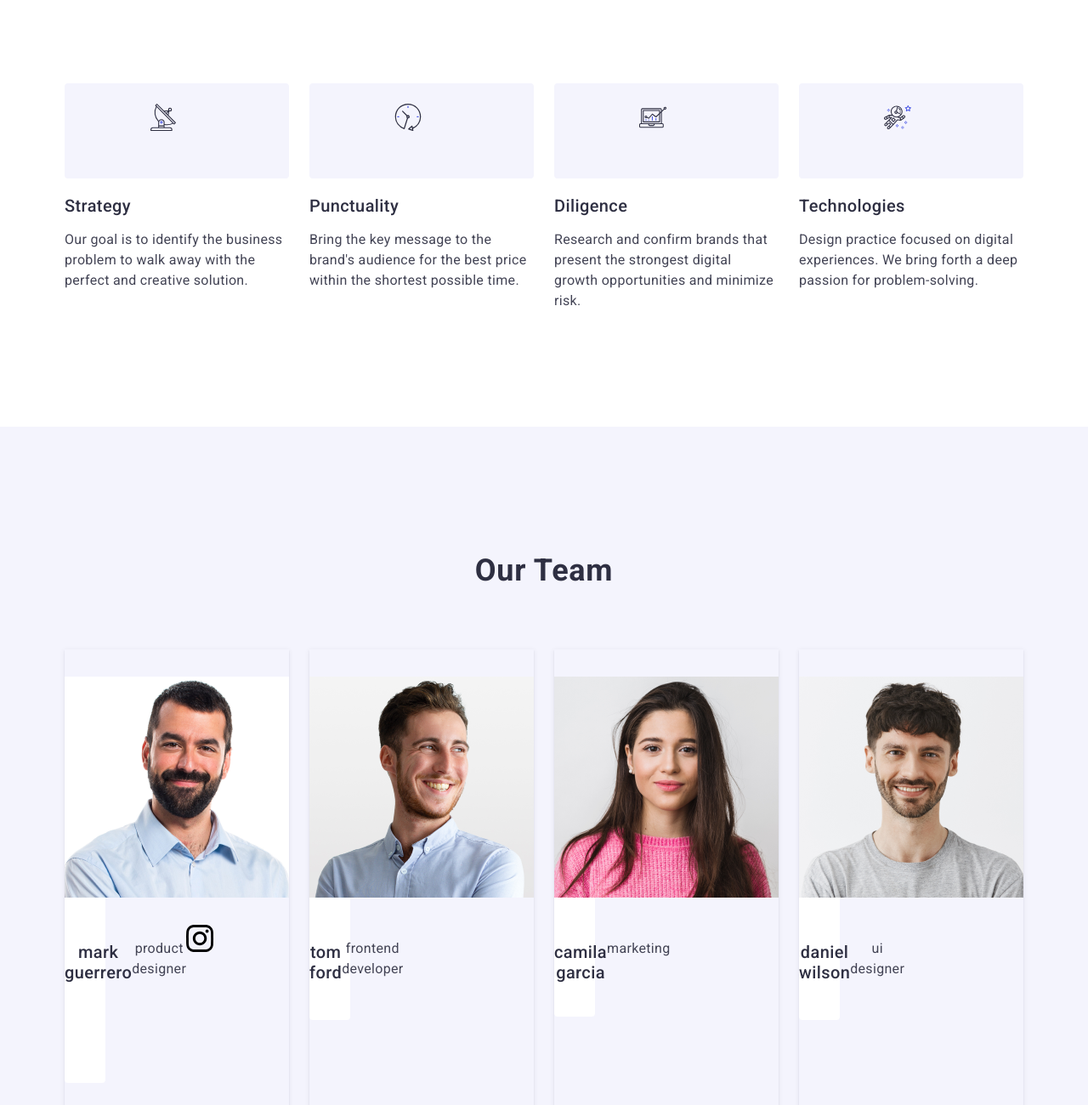
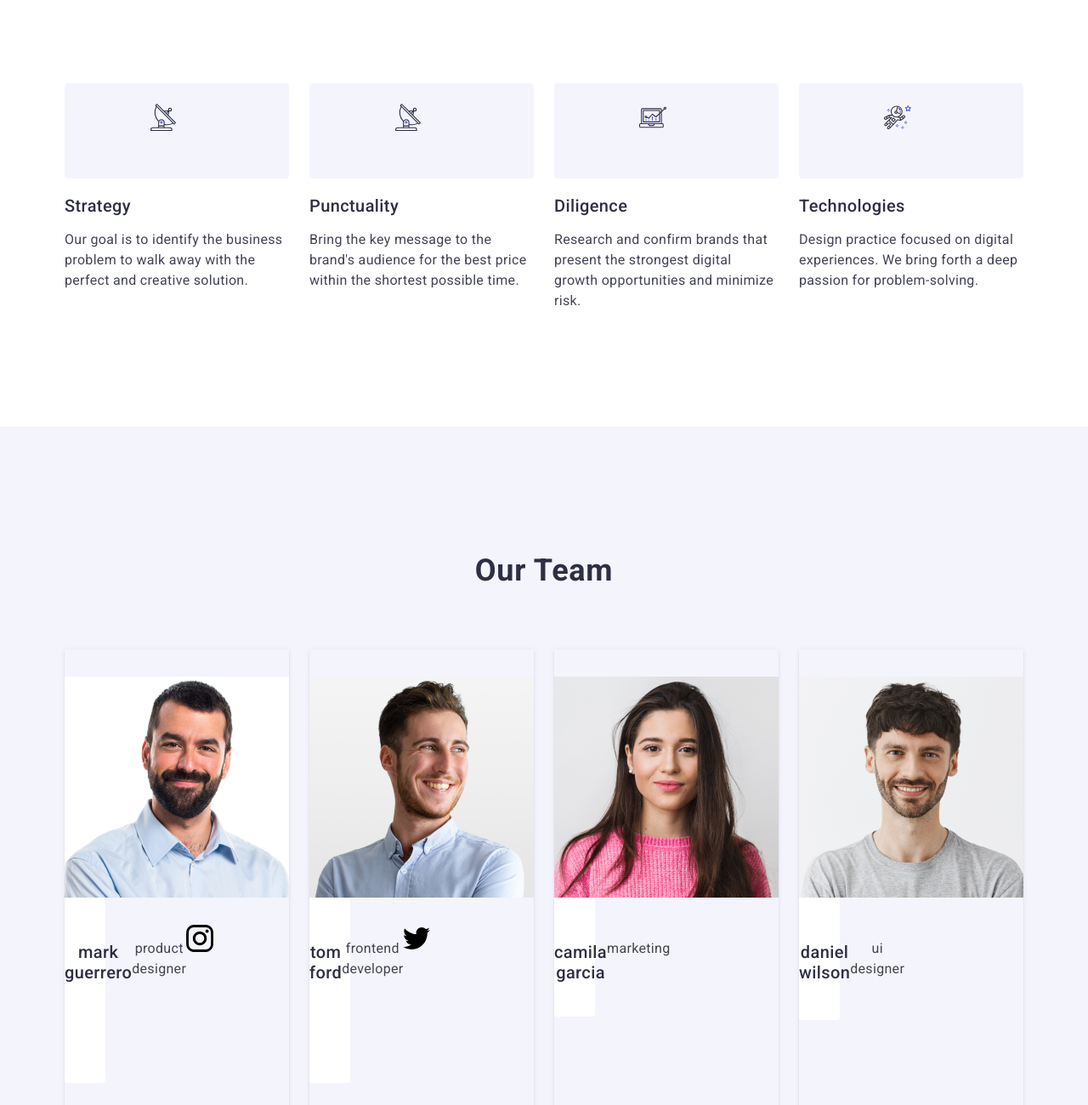
Before and after one commit to YaliLiza/goit-markup-hw-06, a plain HTML site: page index.html in a window 1280 px wide. Shown: the part 740-2040 px from the top of the page at 85% size. Drawn offline with nearby package versions, Linux system fonts and the light colour scheme.

Commit message:
Update index.html

```diff
--- a/index.html
+++ b/index.html
@@ -100,14 +100,21 @@
 
                 <li class="li-benefits">
                     <div class="div-benefits">
+
                         <svg width="64" height="64">
-                        <path fill="#2e2f42"
-                            d="M31.297 15.301C31.295 6.849 24.442-.002 15.989 0S.686 6.855.688 15.308a15.304 15.304 0 0 0 10.649 14.576.662.662 0 0 0 .529-.065.637.637 0 0 0 .283-.356l3.865-12.25a1.912 1.912 0 1 0-.84-3.635l-5.106-5.107a.637.637 0 0 0-.902.902l5.103 5.109a1.876 1.876 0 0 0 .536 2.309l-3.683 11.673C3.844 25.783.118 17.71 2.799 10.432S13.553-.572 20.831 2.109c7.278 2.681 11.004 10.754 8.323 18.032a14.042 14.042 0 0 1-7.462 7.973l-.398-1.874a.637.637 0 0 0-1.049-.344l-3.837 3.426a.637.637 0 0 0 .231 1.084l4.899 1.564a.638.638 0 0 0 .819-.74l-.391-1.839a15.255 15.255 0 0 0 9.329-14.089zm-15.305-.637a.638.638 0 1 1 0 1.277.638.638 0 0 1 0-1.277zm2.101 14.864 2.184-1.948.603 2.84-2.787-.892z"
-                            style="fill:var(--color1, #2e2f42)" />
-                        <path fill="#4d5ae5"
-                            d="M15.354 3.185V4.46a.638.638 0 1 0 1.276 0V3.185a.638.638 0 0 0-1.276 0zM3.876 14.664a.638.638 0 0 0 0 1.276h1.275a.638.638 0 1 0 0-1.276H3.876zM28.108 15.939a.638.638 0 1 0 0-1.276h-1.275a.638.638 0 0 0 0 1.276h1.275z"
-                            style="fill:var(--color2, #4d5ae5)" />
+
+                            <use href="./images/icons.svg#icon-">
+
+                            </use>
+
+                            <path fill="#2e2f42"
+                                d="m30.773 22.098-8.443-8.505.937-4.615c.242.094.499.144.758.146h.006a2.159 2.159 0 1 0-2.008-1.435l-4.96.605L8.972.161a.534.534 0 0 0-.377-.16.532.532 0 0 0-.373.155L6.709 1.66a.534.534 0 0 0 0 .754l.814.826a14.943 14.943 0 0 0 2.519 17.663.513.513 0 0 0 .146.098c-.034.18-.051.364-.052.547v6.187h-6.4a2.67 2.67 0 0 0-2.667 2.667v1.067c0 .295.239.533.533.533h24.533a.533.533 0 0 0 .533-.533v-1.067a2.67 2.67 0 0 0-2.667-2.667h-6.4v-2.742a15.09 15.09 0 0 0 3.049.32 14.854 14.854 0 0 0 7.04-1.783l.818.823a.534.534 0 0 0 .377.16.532.532 0 0 0 .373-.155l1.513-1.504a.534.534 0 0 0 0-.754zM23.28 6.233a1.067 1.067 0 1 1 .753 1.822h-.003a1.067 1.067 0 0 1-.747-1.823h-.002zm-1.256 3.505-.598 2.946-1.175-1.182 1.774-1.763zm-.605-.902-1.92 1.909-1.485-1.493 3.405-.415zM24.004 28.8a1.6 1.6 0 0 1 1.6 1.6v.533H2.137V30.4a1.6 1.6 0 0 1 1.6-1.6h20.267zm-7.467-2.133v1.067h-5.333v-1.067h5.333zM11.204 25.6v-4.053c0-1.294 1.196-2.347 2.667-2.347s2.667 1.053 2.667 2.347V25.6h-5.333zm6.4-1.696v-2.357c0-1.882-1.675-3.413-3.733-3.413a3.8 3.8 0 0 0-3.281 1.786A13.87 13.87 0 0 1 8.311 4.033l18.602 18.708a13.818 13.818 0 0 1-9.309 1.163zm11.289-.684L7.836 2.039l.755-.752 7.935 7.98c.004 0 .006.007.01.01l13.115 13.191-.757.752z"
+                                style="fill:var(--color1, #2e2f42)" />
+                            <path fill="#4d5ae5"
+                                d="M13.876 20.267h-.005a1.6 1.6 0 1 0-.004 3.2h.005a1.6 1.6 0 1 0 .004-3.2zm.373 1.978a.534.534 0 0 1-.752-.756.534.534 0 0 1 .373-.155.534.534 0 0 1 .374.911h.005z"
+                                style="fill:var(--color2, #4d5ae5)" />
                         </svg>
+
                         </div>
                     <h3 class=" kinds">Punctuality</h3>
                     <p class="description">Bring the key message to the brand's audience for
@@ -195,6 +202,14 @@
                         <div class="team-li">
                         <h3 class="names">tom ford</h3>
                         <p class="profession">frontend developer</p>
+                        <div>
+                            <ul>
+                                <svg>
+                                    <path
+                                        d="M32 6.078c-1.19.522-2.458.868-3.78 1.036a6.523 6.523 0 0 0 2.886-3.626 13.11 13.11 0 0 1-4.16 1.588A6.574 6.574 0 0 0 22.154 3c-3.632 0-6.556 2.948-6.556 6.562 0 .52.044 1.02.152 1.496-5.454-.266-10.28-2.88-13.522-6.862a6.605 6.605 0 0 0-.898 3.316 6.57 6.57 0 0 0 2.914 5.452 6.479 6.479 0 0 1-2.964-.808v.072c0 3.188 2.274 5.836 5.256 6.446a6.548 6.548 0 0 1-1.72.216 5.8 5.8 0 0 1-1.242-.112c.85 2.598 3.262 4.508 6.13 4.57a13.182 13.182 0 0 1-8.134 2.798c-.538 0-1.054-.024-1.57-.09A18.469 18.469 0 0 0 10.064 29c12.072 0 18.672-10 18.672-18.668 0-.29-.01-.57-.024-.848A13.087 13.087 0 0 0 32 6.078z" />
+                                </svg>
+                            </ul>
+                        </div>
                     </div>
                 </li>
                 <li class="team-div">
```
